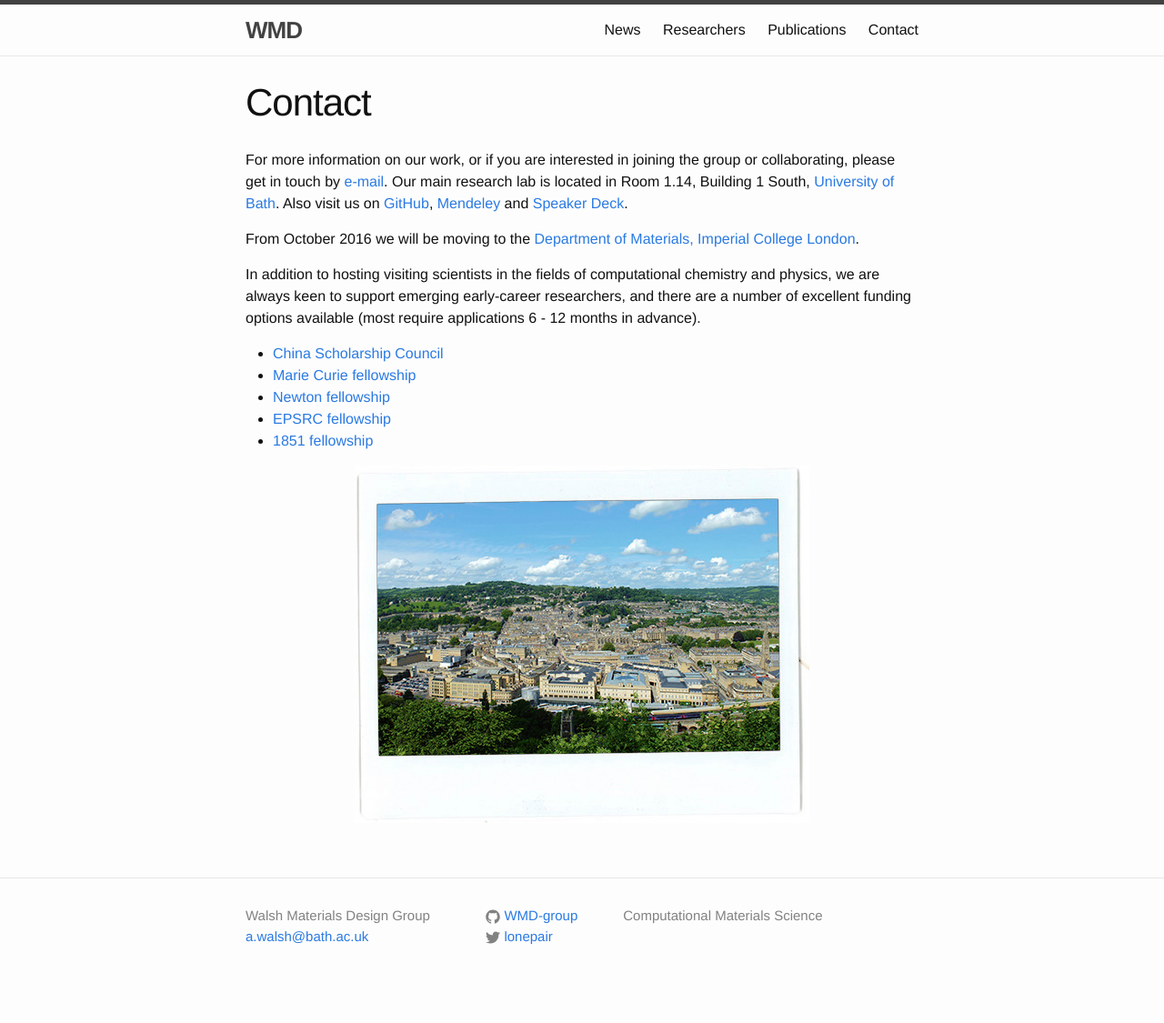
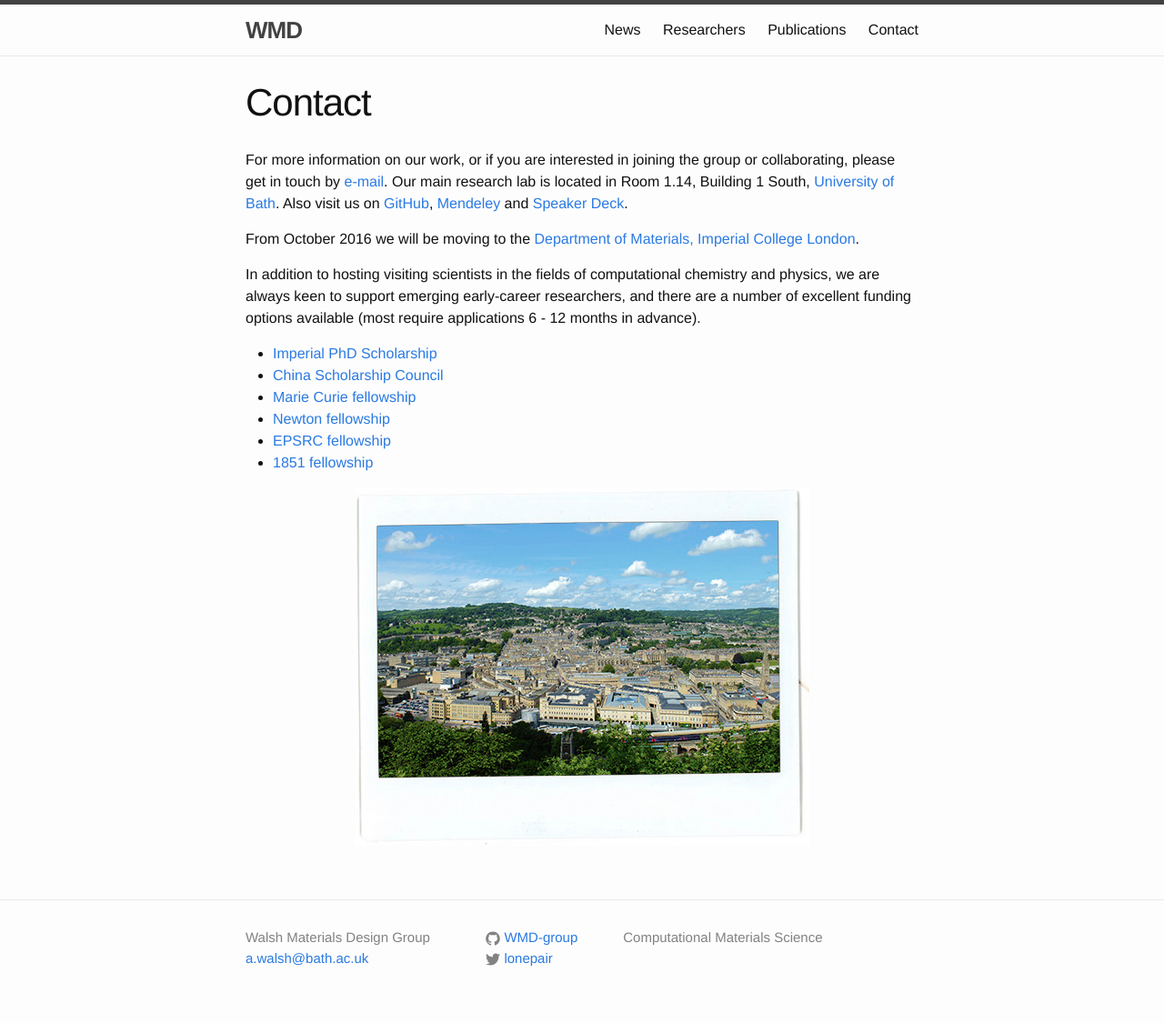
Before and after one commit to WMD-group/WMD-group.github.io, a Jekyll site: the page built from d_contact.md, in a window 1280 px wide. Shown: the whole page at 91% size. Built offline with Jekyll 4.4.1, drawn with Linux system fonts in a browser that asks for light colours; before the commit the page ends 1101 px from its top, so only the background shows below that.

Commit message:
PhD funding

```diff
--- a/d_contact.md
+++ b/d_contact.md
@@ -12,6 +12,7 @@ From October 2016 we will be moving to the [Department of Materials, Imperial Co
 
 In addition to hosting visiting scientists in the fields of computational chemistry and physics, we are always keen to support emerging early-career researchers, and there are a number of excellent funding options available (most require applications 6 - 12 months in advance).
 
+* [Imperial PhD Scholarship](http://www.imperial.ac.uk/study/pg/fees-and-funding/scholarships/icphd/)
 * [China Scholarship Council](https://www.imperial.ac.uk/study/pg/fees-and-funding/scholarships/international-scholarship-collaborations/csc/)
 * [Marie Curie fellowship](http://ec.europa.eu/research/mariecurieactions/)
 * [Newton fellowship](http://www.newtonfellowships.org/)
```
